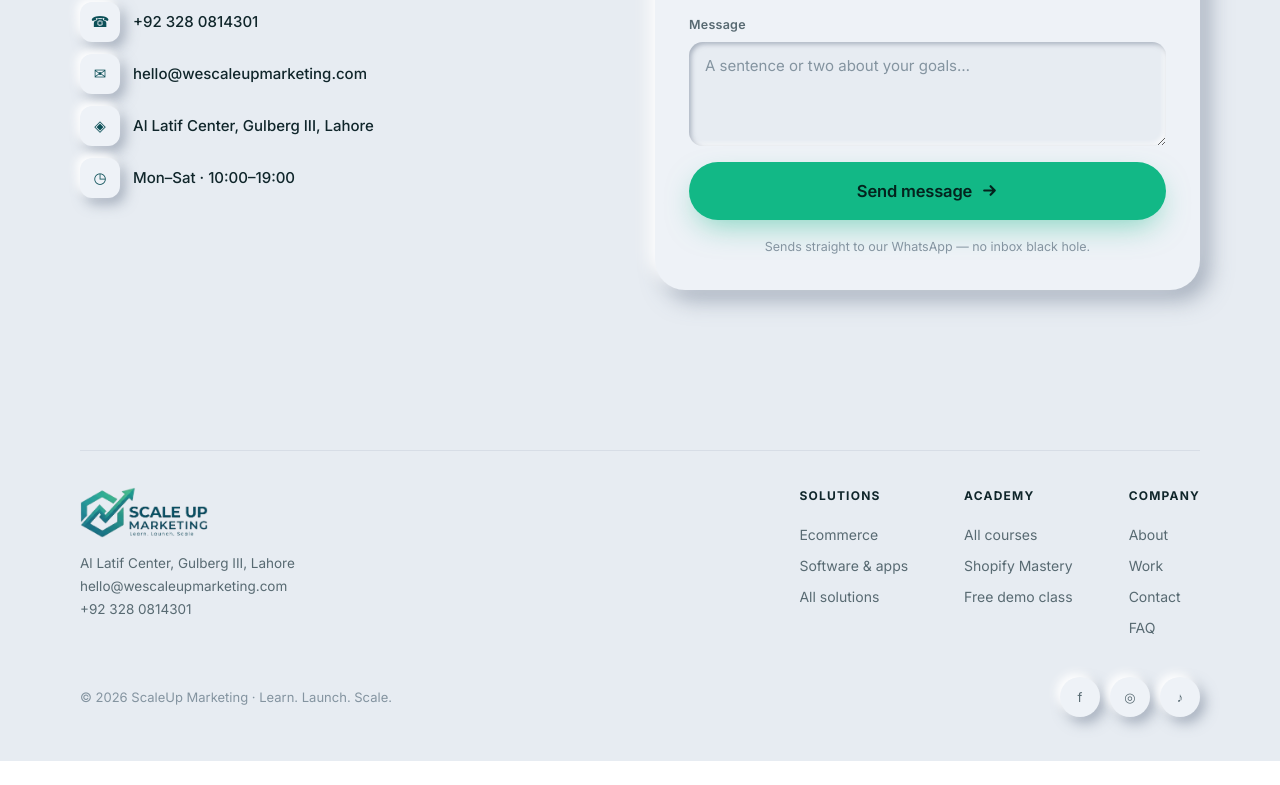
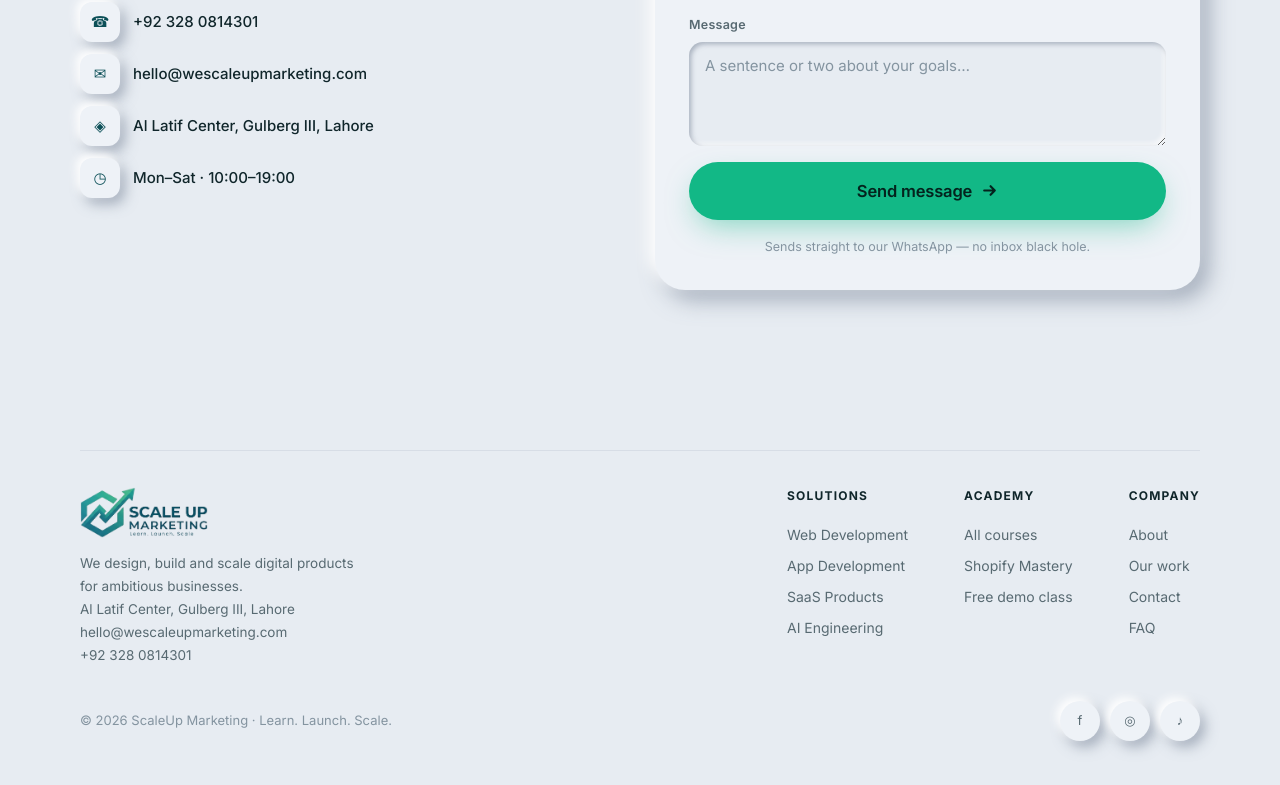
Before and after one commit to etsywisecart-ctrl/scaleup-marketing-website, a Next.js app in the folder web/: page / in a window 1280 px wide. Shown: the part 8941-9726 px from the top of the page. Before the commit the page ends 9702 px from the top, so only its background shows below. Built offline with nearby package versions, Linux system fonts and the light colour scheme; no server answers.

Commit message:
Rebuild footer as premium agency footer

```diff
--- a/web/src/components/Footer.tsx
+++ b/web/src/components/Footer.tsx
@@ -5,10 +5,10 @@
 const { contact, social } = siteConfig;
 
 const COLS = [
-  { h: "Solutions", links: [["Ecommerce", "/services/ecommerce"], ["Software & apps", "/services/software-development"], ["All solutions", "/#services"]] },
+  { h: "Solutions", links: [["Web Development", "/services/software-development"], ["App Development", "/services/software-development"], ["SaaS Products", "/services/software-development"], ["AI Engineering", "/services/software-development"]] },
   { h: "Academy", links: [["All courses", "/academy"], ["Shopify Mastery", "/academy/shopify-mastery"], ["Free demo class", "/#contact"]] },
-  { h: "Company", links: [["About", "/about"], ["Work", "/work"], ["Contact", "/#contact"], ["FAQ", "/#faq"]] },
-];
+  { h: "Company", links: [["About", "/about"], ["Our work", "/work"], ["Contact", "/#contact"], ["FAQ", "/#faq"]] },
+] as const;
 
 export default function Footer() {
   return (
@@ -20,21 +20,13 @@
               <Image className="logo-img logo-light" src="/uploads/logo.png" alt="ScaleUp Marketing" width={128} height={51} />
               <Image className="logo-img logo-dark" src="/uploads/logo-white.png" alt="ScaleUp Marketing" width={128} height={51} />
             </Link>
-            <p>
-              {contact.addressLine1} {contact.addressLine2}
-              <br />
-              {contact.email}
-              <br />
-              {contact.phoneDisplay}
-            </p>
+            <p>We design, build and scale digital products for ambitious businesses.<br />{contact.addressLine1} {contact.addressLine2}<br />{contact.email}<br />{contact.phoneDisplay}</p>
           </div>
           <div className="footer-cols">
             {COLS.map((c) => (
               <div className="footer-col" key={c.h}>
                 <h4>{c.h}</h4>
-                {c.links.map(([label, href]) => (
-                  <Link key={label} href={href}>{label}</Link>
-                ))}
+                {c.links.map(([label, href]) => <Link key={label} href={href}>{label}</Link>)}
               </div>
             ))}
           </div>
@@ -42,15 +34,9 @@
         <div className="footer-bot">
           <span>© {new Date().getFullYear()} ScaleUp Marketing · Learn. Launch. Scale.</span>
           <div className="footer-social">
-            {social.facebook && !social.facebook.startsWith("#") && (
-              <a href={social.facebook} aria-label="Facebook" target="_blank" rel="noopener">f</a>
-            )}
-            {social.instagram && !social.instagram.startsWith("#") && (
-              <a href={social.instagram} aria-label="Instagram" target="_blank" rel="noopener">◎</a>
-            )}
-            {social.tiktok && !social.tiktok.startsWith("#") && (
-              <a href={social.tiktok} aria-label="TikTok" target="_blank" rel="noopener">♪</a>
-            )}
+            {social.facebook && !social.facebook.startsWith("#") && <a href={social.facebook} aria-label="Facebook" target="_blank" rel="noopener">f</a>}
+            {social.instagram && !social.instagram.startsWith("#") && <a href={social.instagram} aria-label="Instagram" target="_blank" rel="noopener">◎</a>}
+            {social.tiktok && !social.tiktok.startsWith("#") && <a href={social.tiktok} aria-label="TikTok" target="_blank" rel="noopener">♪</a>}
           </div>
         </div>
       </div>
```
